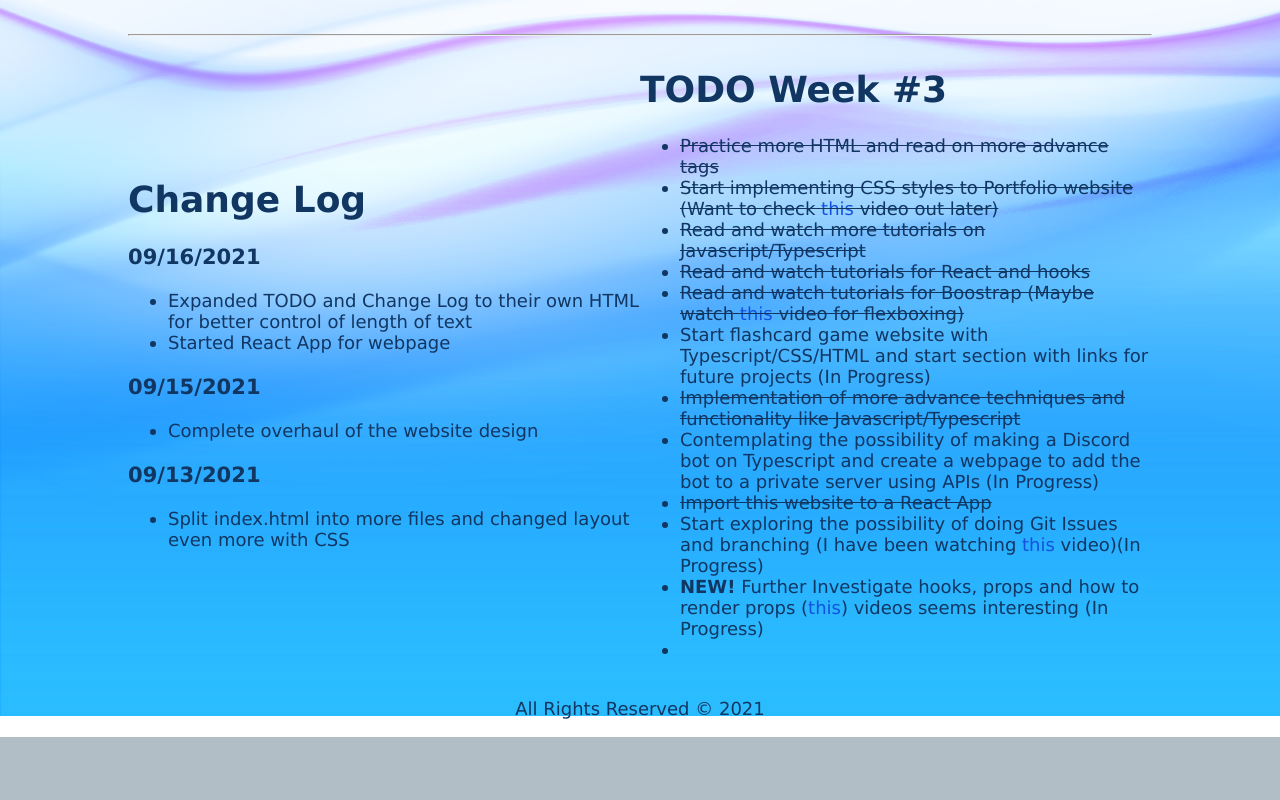
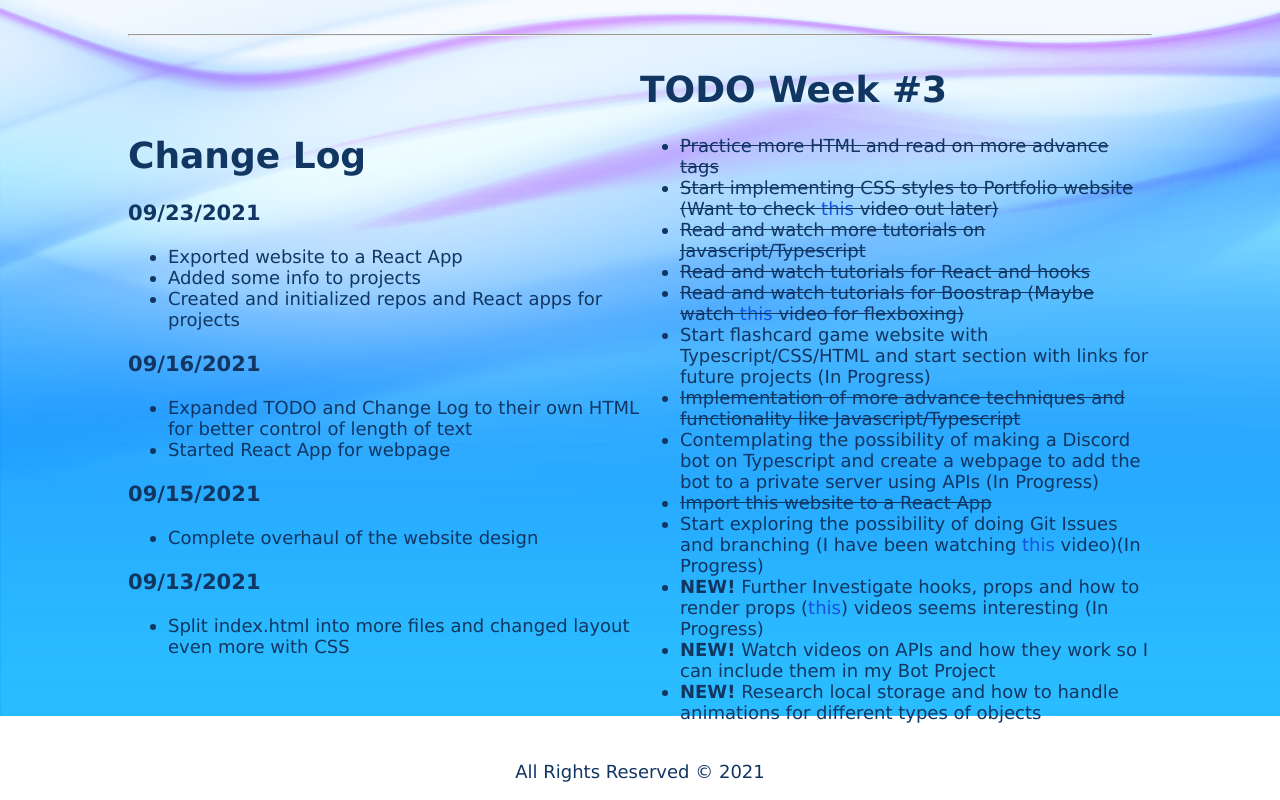
Before and after one commit to Zebxcore/portfolio, a React (Create React App) app: page /home in a window 1280 px wide. Shown: the part 884-1684 px from the top of the page. Before the commit the page ends 1621 px from the top, so only its background shows below. Built offline with nearby package versions, Linux system fonts and the light colour scheme.

Commit message:
Updated Homepage Change Log

```diff
--- a/src/components/home-bottom.tsx
+++ b/src/components/home-bottom.tsx
@@ -12,6 +12,15 @@ function homeBottom(){
                     <h1>
                         Change Log
                     </h1>
+
+                    <h3>
+                    09/23/2021
+                    </h3>
+                    <ul>
+                        <li> Exported website to a React App</li>
+                        <li> Added some info to projects</li>
+                        <li> Created and initialized repos and React apps for projects</li>
+                    </ul>
 
                     <h3>
                         09/16/2021
@@ -55,7 +64,8 @@ function homeBottom(){
                         <li className="done"> Import this website to a React App</li>
                         <li> Start exploring the possibility of doing Git Issues and branching (I have been watching <a href="https://www.youtube.com/watch?v=Z5iWr6Srsj8" target="_blank" rel="noreferrer">this</a> video)(In Progress)</li>
                         <li> <strong>NEW!</strong> Further Investigate hooks, props and how to render props (<a href="https://www.youtube.com/watch?v=Z5iWr6Srsj8" target="_blank" rel="noreferrer">this</a>) videos seems interesting (In Progress)</li>
-                        <li> </li>
+                        <li> <strong>NEW!</strong> Watch videos on APIs and how they work so I can include them in my Bot Project</li>
+                        <li> <strong>NEW!</strong> Research local storage and how to handle animations for different types of objects</li>
                     </ul>
                 </div>
 
```
